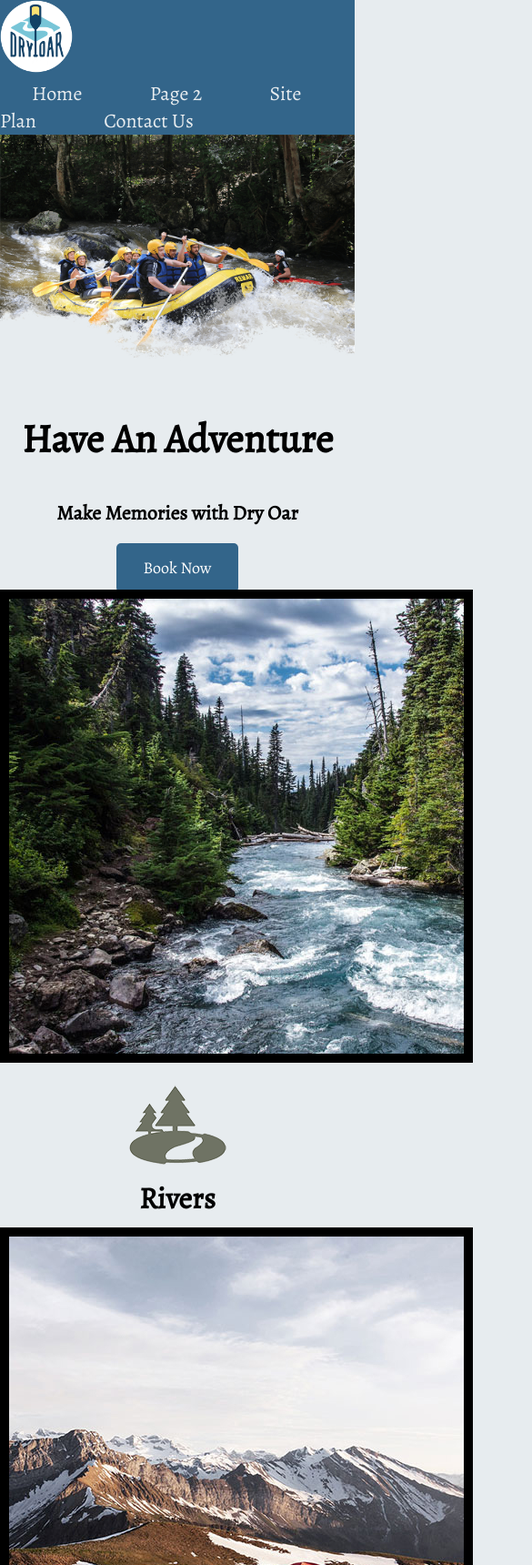
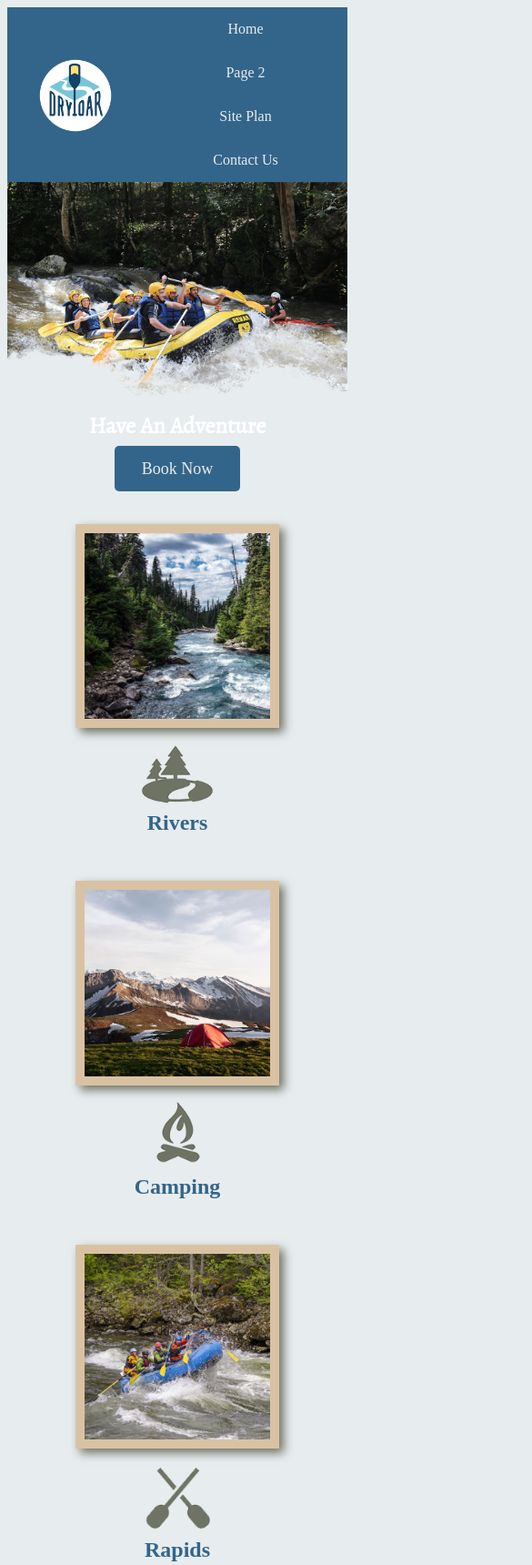
Before and after one commit to JH2188/WDD-130, a plain HTML site: page wwr/index.html in a window 390 px wide. Shown: the top 1720 px of the page at 91% size, 585 px wide, since content can reach past the window. Drawn offline with nearby package versions, Linux system fonts and the light colour scheme.

Commit message:
Hompage finish

```diff
--- a/wwr/index.html
+++ b/wwr/index.html
@@ -58,7 +58,7 @@
 
 </main>
 <footer>
-    <p>Dry Oar &copy; 2023 - Jared Hansen</p>
+    <p>Dry Oar © 20XX - Your First and Last Name Here</p>
     <p><a href="site-plan-rafting.html">Site Plan</a></p>
     <p><a href="contactus.html">Contact Us</a></p>
     <div class="social">
--- a/wwr/styles/style.css
+++ b/wwr/styles/style.css
@@ -7,167 +7,296 @@
     --accent1-color: #644536;
     --accent2-color: #E7ECEF;
 }
-#content
-{max-width: 1600PX;
-margin: 0 auto;
-font-size: 22px;
 
-    }
+#content {
+    max-width: 1600px;
+    margin: 0 auto;
+}
 
-nav a{
+nav a {
+    text-decoration: none;
     text-align: center;
-    text-decoration: none;
-    color:#E7ECEF;
+    color: var(--accent2-color);
     padding: 35px;
+}
+
+#hero-msg h1 {
+    text-align: center;
+    color: white;
+}
+
+#hero-msg h4 {
+    text-align: center;
+    margin: 0 auto;
+    color: white;
 
 }
 
-.icon
-{padding-top: 10px;}
-
-.logo{
-    width: 80px;
-}
-#logo_link
-{padding-top: 5px;
+#hero {
+    display: grid;
+    grid-template-columns: 1fr 3fr 1fr;
+    margin-top: -100px;
 
 }
 
-.home-title{
-    font-family: 'Alegreya';
-    font-size: 2em;
+#hero-msg {
+    grid-column: 2/3;
+    grid-row: 1/2;
+    margin-top: 100px;
 }
 
-#icon{
-    width: 80px;
+.button-box {
+    text-align: center;
+    color: var(--accent2-color);
+    margin-top: 20px;
+    margin-bottom: 20px;
 }
-#hero-msg h1{
+
+nav {
+    display: flex;
+    justify-content: space-around;
+}
+
+main section {
+
+
+
     text-align: center;
+    color: var(--primary-color);
 
 }
 
-#hero-img{
-    width: 100%;
-}
-
-#hero-msg h4{
-text-align: center;
-
-}
-.button-box{
-    text-align: center;
-
-}
-main section{
-    text-align: center;
+main section img {
+    box-sizing: border-box;
 
 }
 
 #background {
     height: 725px;
+    grid-column: 1/11;
+    grid-row: 4/9;
+    background-color: #644536;
 }
 
-body
-{   background-color:#E7ECEF;
-    font-family: 'Alegreya';
-    font-size: 22px;
-    margin: 0;
-    padding: 0;
+body {
+    background-color: #E7ECEF
 }
 
-h2
-{margin: 0;
-
+h2 {
+    Margin: 0;
 }
 
-header
-{   background-color:#33658A;
-
+header {
+    display: grid;
+    grid-template-columns: 150px auto;
+    /* max-width: 1020px;
+    margin: auto; */
+    background-color: #33658A;
+    color: var(--accent1-color);
 }
 
 
-nav a:hover
-{   background-color:#ff8800;
 
+nav a:hover {
+    background-color: #ff8800
 }
 
-
-.book
-{   background-color:#33658A;
-    color: white;
+.book,
+.join {
     text-decoration: none;
-    font-size: 18px;
-    padding: 15px 30px;
-    margin-top: 50px;
-    border-radius: 5px;
-    }
-
-    .join
- {  background-color:#644536;
-    color: white;
-    text-decoration: none;
+    background-color: var(--primary-color);
+    color: var(--accent2-color);
     font-size: 18px;
     padding: 15px 30px;
     margin-top: 50px;
     border-radius: 5px;
 
-    }
+}
 
-.card-img {
-    border: 10px solid black;
-    margin-top: 10px;
+
+footer {
+    background-color: var(--primary-color);
+    color: var(--accent2-color);
+    padding: 25px 50px;
+    padding: 25px 50px;
+    margin-top: 200px;
+    display: flex;
+    justify-content: space-around;
+    align-items: center;
+}
+
+
+.home-title {
+    font-family: Sans-Pro, Arial, Helvetica, sans-serif;
+    font-size: 2em;
+    color: black;
+    font-family: "Alegreya";
+    margin: 1.5px auto;
+    /* margin-top: 50px;
+    margin-bottom: 50px; */
+}
+
+.mountains {
+    width: 100%;
+    grid-column: 2/7;
+    grid-row: 5/8;
+    box-shadow: 5px 5px 10px #6f7364;
+    margin: auto;
+
 
 }
 
-main section img
-{box-sizing: border-box;
+h4 {
+    color: #E7ECEF;
 
 }
 
-.book:hover, .join:hover
-{   background-color:#ff8800;
+.book:hover,
+.join:hover {
+    color: var(--accent-2-color);
+    margin-top: 50px;
+    background-color: var(--secondary-color);
+}
+
+.msg h2 {
+    color: #E7ECEF
+}
+
+.msg p {
+    color: var(--accent2-color);
+    padding-bottom: 15px;
+}
+
+footer a {
     text-decoration: none;
+    color: var(--accent2-color);
+}
+
+footer a:hover {
+    color: var(--secondary-color);
+}
+
+.logo {
+    width: 80px;
+
 
 }
 
+#logo_link {
+    padding-top: 5px;
+    justify-self: center;
+    align-self: center;
+}
 
-#background
-{   background-color:#33658A;
-    font-family: 'Alegreya';
+
+.icon {
+    width: 80px;
+    padding-top: 10px;
 
 }
 
-
-.msg
-{   background-color:#33658A;
-    color:#E7ECEF;
-    font-family: 'Alegreya';
-    line-height: 1.5em;
-    padding-top: 35px;
-}
-.msg p
-{font-size: 2em;
-padding-bottom: 15px;
+#hero-img {
+    width: 100%;
+    display: grid;
+    align-content: center;
+    grid-template-columns: 1fr 3fr 1fr;
 
 }
 
-footer a {
-text-decoration: none;
-color:#E7ECEF
+#hero-box {
+    grid-column: 1/4;
+    grid-row: 1/3;
+    z-index: -1;
 }
 
-footer p{
-    font-size:1.2em;
-     color:#E7ECEF
+.home-grid {
+    display: grid;
+    grid-template-columns: repeat(10, 1fr)
 }
 
-footer p a:hover
-{
-    text-decoration: underline;
+
+.rivers-card {
+    grid-column: 2/4;
+    grid-row: 2/4;
+    margin: 200px 0;
 }
 
-footer
-{   background-color:#33658A;
-    text-decoration: none;
-    padding: 25px 50px ;
+.camping-card {
+    grid-column: 5/7;
+    grid-row: 2/3;
+    margin: 200px 0;
 }
+
+.rapids-card {
+    grid-column: 8/10;
+    grid-row: 2/3;
+    margin: 200px 0;
+
+}
+
+.card-img {
+    width: 100%;
+    border: 10px solid #d9c2a3;
+    transition: transform .5s;
+    box-shadow: 5px 5px 10px #6f7364;
+}
+
+.card-img:hover {
+    opacity: .6;
+    transform: scale(1.1);
+}
+
+.msg {
+    background-color: #6f7364;
+    line-height: 1.5em;
+    padding: 35px;
+    grid-column: 6/10;
+    grid-row: 6/7;
+    box-shadow: 5px 5px 10px #000000;
+}
+
+
+
+
+
+@media screen and (max-width: 900px) {
+    #hero, .home-grid {
+        display: block;
+        height: auto;
+    }
+    nav, footer {
+        flex-direction: column;
+    }
+    nav a {
+        display: block;
+        padding: 15px;
+    }
+    #hero {
+        margin-top: 0;
+    }
+    #hero-msg {
+        margin-top: 0;
+    }
+    #hero-msg h4 {
+        display: none;
+    }
+    .home-title {
+        font-size: 25px;
+        color: #6f7364;
+    }
+    .rivers-card, .camping-card, .rapids-card {
+        margin: 50px auto;
+        width: 60%;
+    }
+    #background {
+        display: none;
+    }
+    .mountains, .msg {
+        width: 80%;
+        display: block;
+        margin: 0 auto;
+    }
+    footer {
+        margin-top: 25px;
+    }
+}
```
